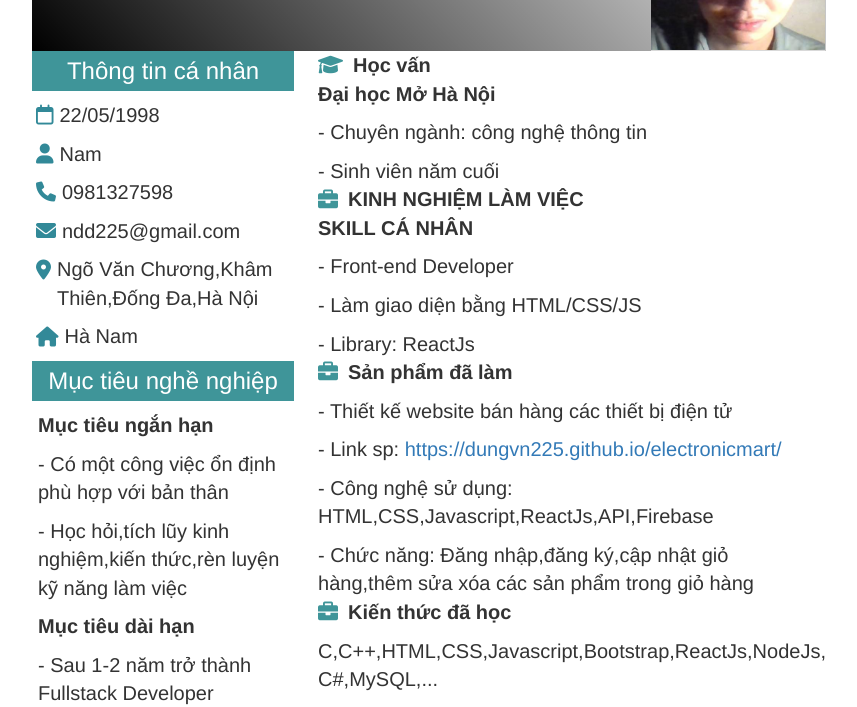
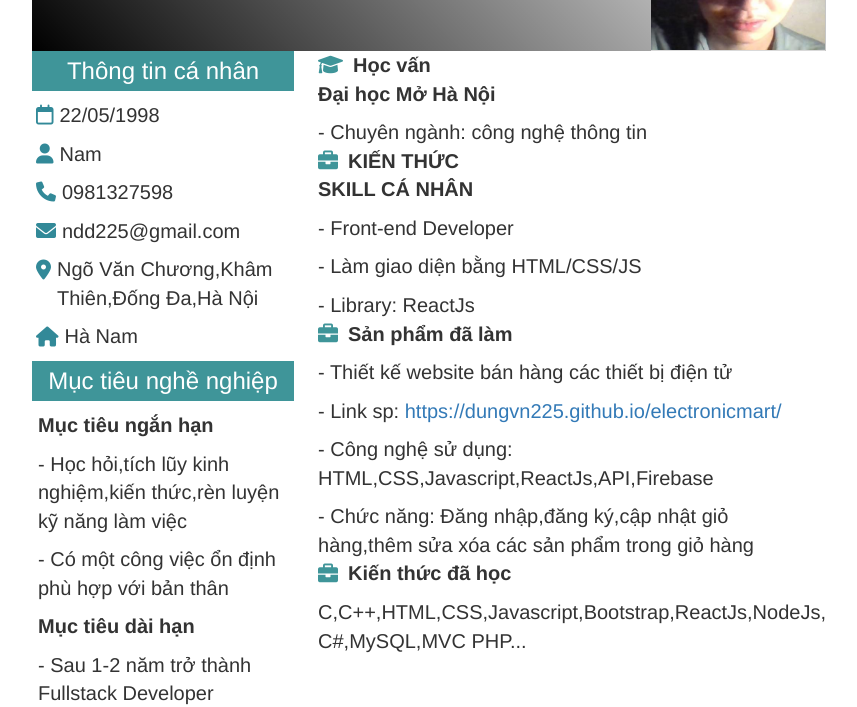
Before and after one commit to dungvn225/cv33, a plain HTML site: page index.html in a window 1280 px wide. Shown: the part 119-826 px from the top of the page, without its empty margins (211-1068 px from the left). Drawn offline with Linux system fonts and the light colour scheme; a script that the page names is missing.

Commit message:
first commit

```diff
--- a/index.html
+++ b/index.html
@@ -67,10 +67,11 @@
 	</div>
 	<ul class="main__left-description-list">
        <li class="main__left-description-item">
-		   - Có một công việc ổn định phù hợp với bản thân
+		- Học hỏi,tích lũy kinh nghiệm,kiến thức,rèn luyện kỹ năng làm việc
 	   </li>
 	   <li class="main__left-description-item">
-		- Học hỏi,tích lũy kinh nghiệm,kiến thức,rèn luyện kỹ năng làm việc
+
+		- Có một công việc ổn định phù hợp với bản thân
 	</li>
 	</ul>
 	</div>
@@ -98,15 +99,13 @@
 					<li class="main__right-item">
 						- Chuyên ngành: công nghệ thông tin
 					</li>
-					<li class="main__right-item">
-						- Sinh viên năm cuối
-					</li>
+
 				</ul>
 			 </div>
 			 <div class="main__right-content">
 				<div class="main__right-title">
 					<i class="fa-solid fa-briefcase main__right-title-icon"></i>
-					<div class="main__right-title-name">KINH NGHIỆM LÀM VIỆC</div>
+					<div class="main__right-title-name">KIẾN THỨC</div>
 				</div>
 				<div class="main__right-name">SKILL CÁ NHÂN</div>
 				<ul class="main__right-list">
@@ -155,7 +154,7 @@
 				<ul class="main__right-list">
 					<li class="main__right-item">
 						C,C++,HTML,CSS,Javascript,Bootstrap,ReactJs,NodeJs,
-						C#,MySQL,...
+						C#,MySQL,MVC PHP...
 					</li>
 
 
```
